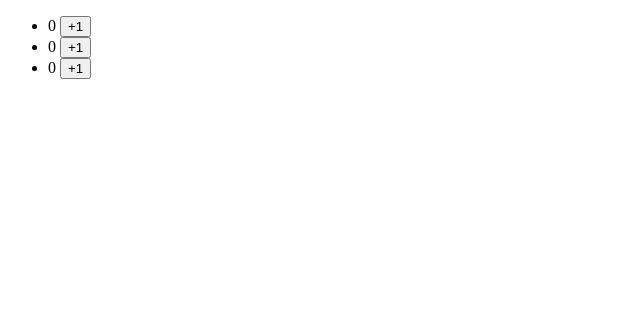
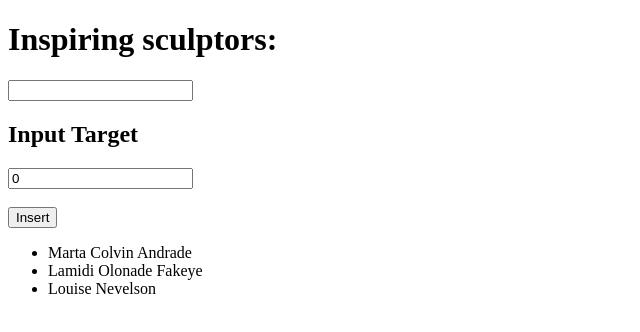
Before and after one commit to Ashik-2000/React, a React (Vite) app in the folder ForCoursePractice/: page / in a window 1280 px wide. Shown: the top 332 px of the page, without its empty margins (0-640 px from the left). Built offline with nearby package versions, Linux system fonts and the light colour scheme.

Commit message:
adding in array

```diff
--- a/ForCoursePractice/src/App.jsx
+++ b/ForCoursePractice/src/App.jsx
@@ -1,42 +1,58 @@
 import { useState } from "react";
 
-let initialCounters = [0, 0, 0];
+const initialArtists = [
+    { id: 0, name: "Marta Colvin Andrade" },
+    { id: 1, name: "Lamidi Olonade Fakeye" },
+    { id: 2, name: "Louise Nevelson" },
+];
 
-export default function CounterList() {
-    const [counters, setCounters] = useState(initialCounters);
+export default function List() {
+    const [name, setName] = useState("");
+    const [artists, setArtists] = useState(initialArtists);
+    const [id, setID] = useState(3);
+    const [target, setTarget] = useState(0);
 
-    const handleIncrement = (index) => {
-        const newCounters = counters.map((c, i) => {
-            if (i == index) {
-                return c + 1;
-            } else {
-                return c;
-            }
-        });
-        setCounters(newCounters);
+    const handleClick = () => {
+
+        const newArtists = [
+            ...artists.slice(0, target-1),
+            { id: id, name: name },
+            ...artists.slice(target-1),
+        ];
+        setArtists(newArtists);
+        setName("");
+        setID(id + 1);
+        console.log(target);
     };
 
     return (
-        <ul>
-            {counters.map((counter, i) => (
-                <li key={i}>
-                    {counter + "    "}{" "}
-                    <button onClick={() => handleIncrement(i)}>+1</button>
-                </li>
-            ))}
-        </ul>
+        <>
+            <h1>Inspiring sculptors:</h1>
+            <input value={name} onChange={(e) => setName(e.target.value)} />
+            <h2>Input Target</h2>
+            <input value={target} onChange={(e) => setTarget(e.target.value)} />
+            <br />
+            <br />
+            <button onClick={handleClick}>Insert</button>
+            <ul>
+                {artists.map((artist) => (
+                    <li key={artist.id}>{artist.name}</li>
+                ))}
+            </ul>
+        </>
     );
 }
 
-// function handleIncrementClick(index) {
-//     const nextCounters = counters.map((c, i) => {
-//         if (i === index) {
-//             // Increment the clicked counter
-//             return c + 1;
-//         } else {
-//             // The rest haven't changed
-//             return c;
-//         }
-//     });
-//     setCounters(nextCounters);
+// function handleClick() {
+//     const insertAt = 1; // Could be any index
+//     const nextArtists = [
+//         // Items before the insertion point:
+//         ...artists.slice(0, insertAt),
+//         // New item:
+//         { id: nextId++, name: name },
+//         // Items after the insertion point:
+//         ...artists.slice(insertAt),
+//     ];
+//     setArtists(nextArtists);
+//     setName("");
 // }
```
